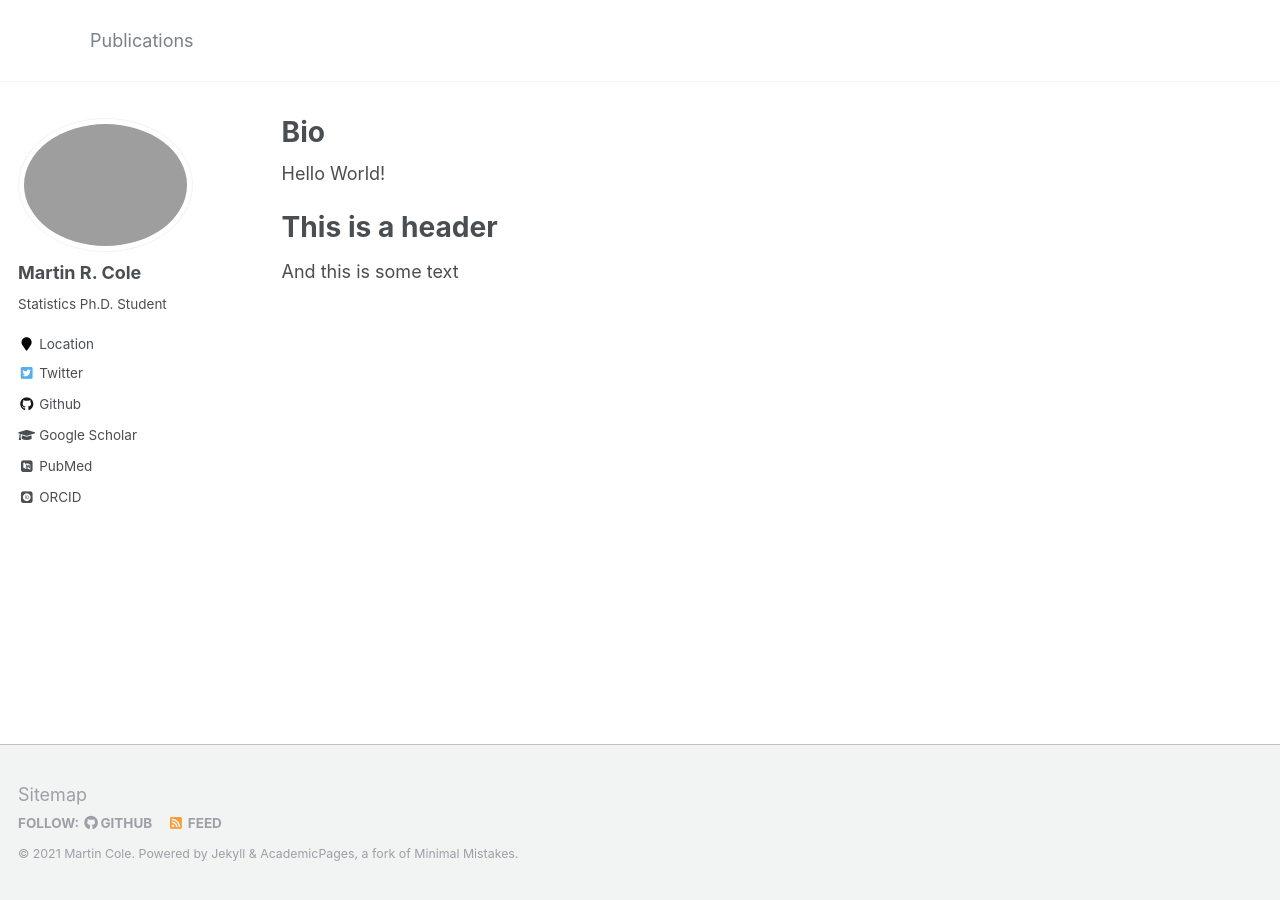
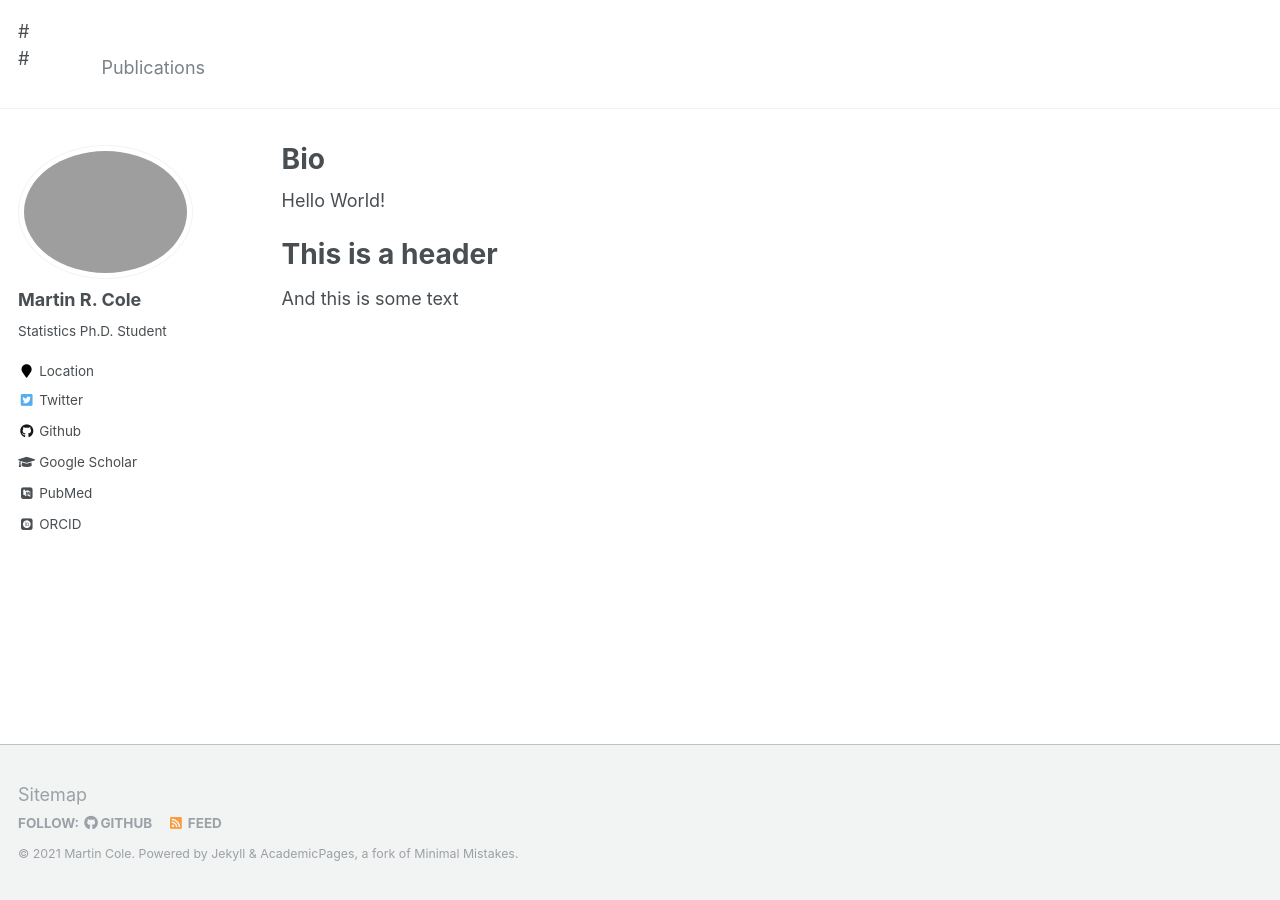
Before and after one commit to MartyCole/martycole.github.io, a Jekyll site: the page built from _pages/about.md, in a window 1280 px wide. Built offline with Jekyll 4.4.1, drawn with Linux system fonts in a browser that asks for light colours; some web fonts are replaced.

Commit message:
Update masthead.html

```diff
--- a/_includes/masthead.html
+++ b/_includes/masthead.html
@@ -4,9 +4,9 @@
   <div class="masthead__inner-wrap">
     <div class="masthead__menu">
       <nav id="site-nav" class="greedy-nav">
-        <button><div class="navicon"></div></button>
+        #<button><div class="navicon"></div></button>
         <ul class="visible-links">
-          <li class="masthead__menu-item masthead__menu-item--lg"><a href="{{ base_path }}/">{{ site.title }}</a></li>
+          #<li class="masthead__menu-item masthead__menu-item--lg"><a href="{{ base_path }}/">{{ site.title }}</a></li>
           {% for link in site.data.navigation.main %}
             {% if link.url contains 'http' %}
               {% assign domain = '' %}
```
